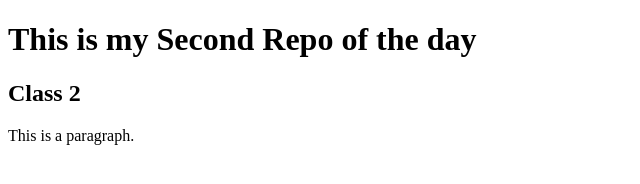
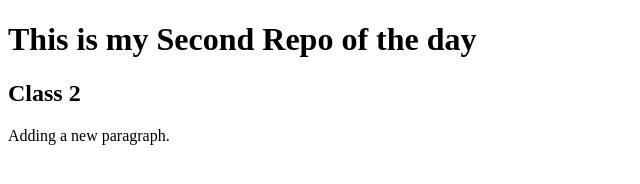
Before and after one commit to MelonaRe/my-second-repo, a plain HTML site: page index.html in a window 1280 px wide. Shown: the full height of the page, 0-640 px from the left. Drawn offline with Linux system fonts and the light colour scheme.

Commit message:
i am commit

```diff
--- a/index.html
+++ b/index.html
@@ -8,6 +8,6 @@
 <body>
     <h1>This is my Second Repo of the day</h1>
     <h2>Class 2</h2>
-    <p>This is a paragraph.</p>
+    <p>Adding a new paragraph.</p>
 </body>
 </html>
```
